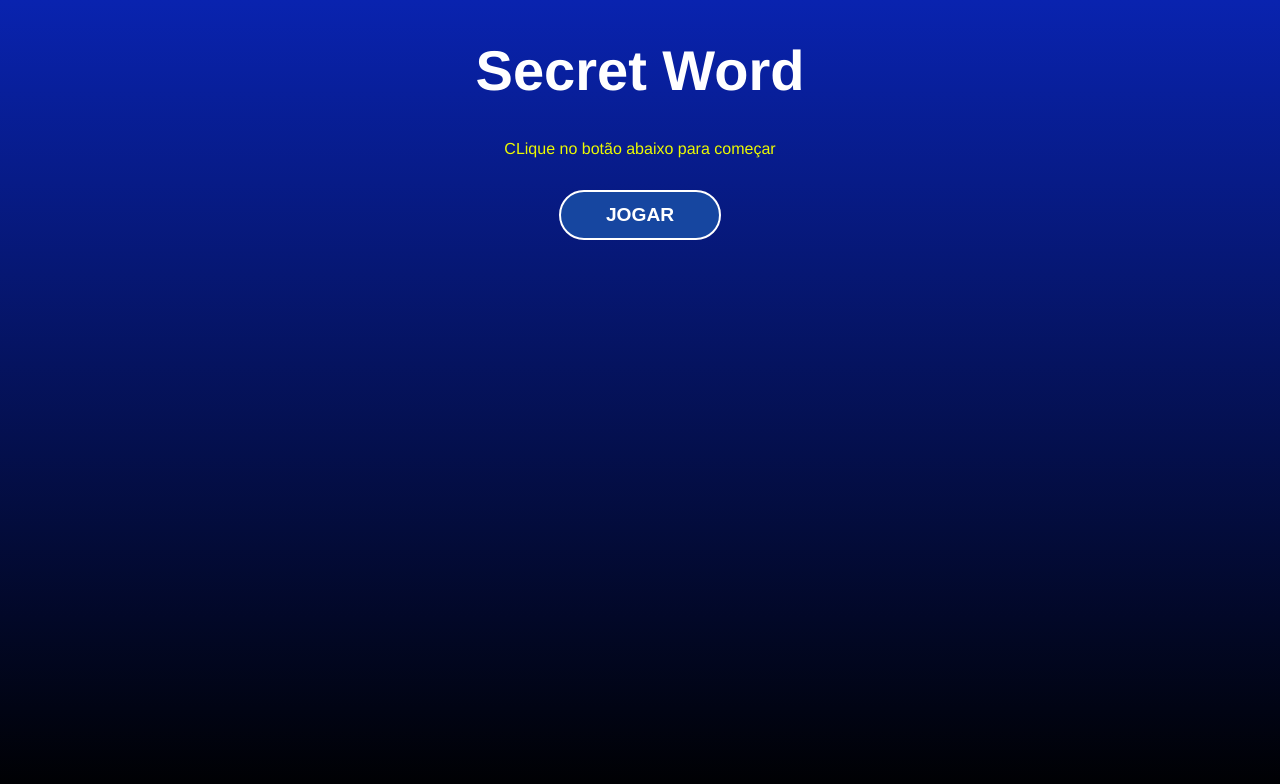
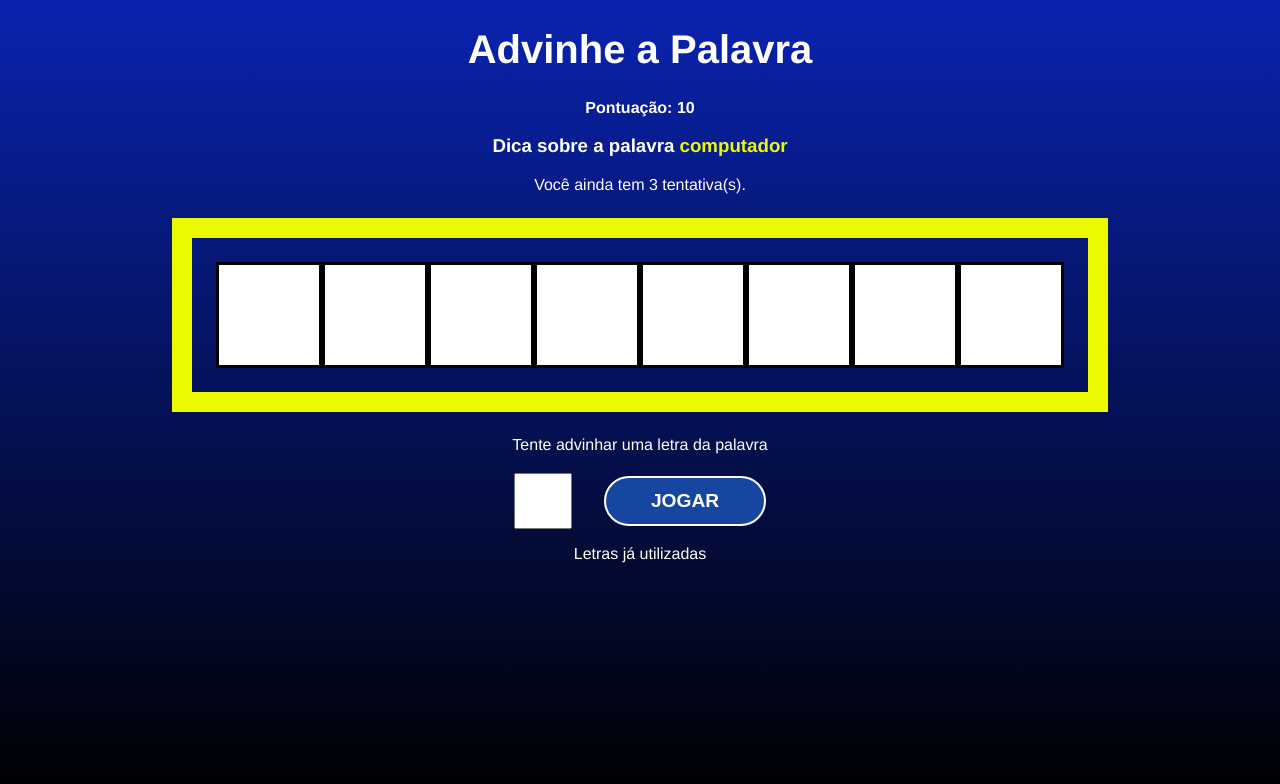
Before and after one commit to leonardofv/Secret-Word, a React (Vite) app: page / in a window 1280 px wide. Shown: the top 784 px of the page. Built offline with nearby package versions, Linux system fonts and the light colour scheme.

Commit message:
finalizando projeto com reparação de erros no useEffect, startGame

```diff
--- a/src/App.jsx
+++ b/src/App.jsx
@@ -31,7 +31,7 @@
   const [score, setScore] = useState(0);
 
 
-  const pickWordAndCategory = () => {
+  const pickWordAndCategory = useCallback(() => {
     //pick a random category
     const categories = Object.keys(words); //pegando categoria da lista
     const category = categories[Math.floor(Math.random() * Object.keys(categories).length)]; //category random
@@ -41,10 +41,17 @@
     console.log(word);
 
     return { category, word }; //retornar como um objeto
-  }
+  },[words]);
 
   //start the secret word game
-  const startGame = () => {
+  const startGame = useCallback(() => {
+    //A função startGame faz com que as depêndencias di gancho do useEffect mudem em cada renderização. Para
+    // corrigir envolvemos a definição de startGame em seu próprio useCallback gancho.
+    // e coloco como dependência a função que executo no no mesmo.
+
+    //Limpar letras no inicio do jogo, após acertar a palvra. Reseta tudo
+    clearLetterStates();
+
     //pick word and category
     const { category, word } = pickWordAndCategory();
     //create an array of letters
@@ -60,7 +67,8 @@
     setLetters(wordLetters);
 
     setGameStage(stages[1].name);
-  };
+  },[pickWordAndCategory]);
+
   //process the letter input
   const verifyLetter = (letter) => {
     // setGameStage(stages[2].name);
@@ -95,7 +103,7 @@
 
   //monitora um dado, como segundo parâmetro o dado para monitorar entre colchetes
   useEffect(() => {
-
+    //check if attempts ended
     if(attempts <= 0) {
       //reset all stages
       clearLetterStates();
@@ -104,6 +112,25 @@
     }
 
   },[attempts])
+
+  //check win condition
+  useEffect(() => {
+
+    //tranforma as letras acertadas em um arr de letras únicas para o usuário não precisar digitar a mesma letra duas vezes
+    const uniqueLetters = [...new Set(letters)];
+    console.log(uniqueLetters);
+
+    //win cindition
+    if(guessedLetters.length === uniqueLetters.length) {
+      //add score
+      // setScore((actualScore) => actualScore += 10);
+      setScore(score+10);
+
+      //restart the game with new word
+      startGame();
+    }
+
+  },[guessedLetters, letters, score, startGame]); //monitora as letras advinhadas
 
   //restart the game
   const retry = () => {
@@ -127,7 +154,7 @@
         attempts={attempts}
         score={score}
         />)}
-      {gameStage === 'end' && <GameOver retry={retry} />}
+      {gameStage === 'end' && <GameOver retry={retry} score={score} />}
     </div>
   )
 }
--- a/src/components/GameOver.css
+++ b/src/components/GameOver.css
@@ -0,0 +1,8 @@
+h2 {
+    margin: 30px 0;
+}
+
+h2 span {
+    color: #ecfa00;
+    font-size: 1.5em;
+}
--- a/src/components/GameOver.jsx
+++ b/src/components/GameOver.jsx
@@ -1,10 +1,11 @@
 import './GameOver.css';
 
-const GameOver = ( {retry} ) => {
+const GameOver = ( {retry, score} ) => {
   return (
     <div>
-      <h1>GameOver</h1>
-      <button onClick={retry}>Restart the game</button>
+      <h1>Fim de Jogo!</h1>
+      <h2>Sua pontuação foi de <span>{score}</span></h2>
+      <button onClick={retry}>Reiniciar Jogo</button>
     </div>
   )
 }
```
